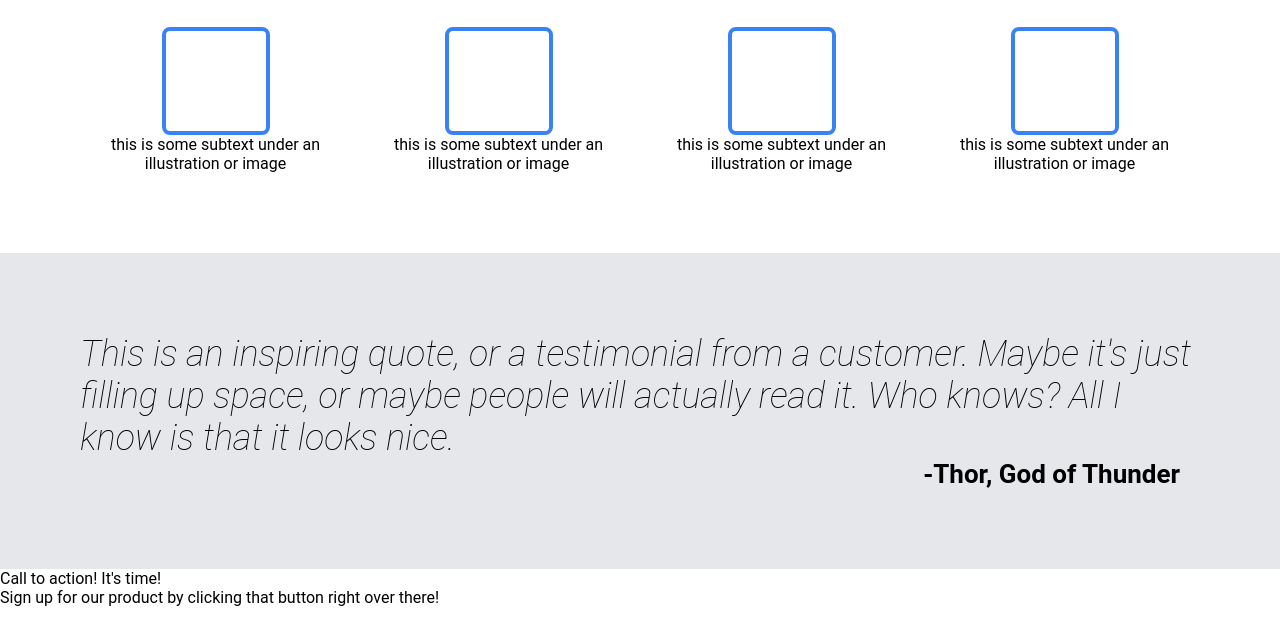
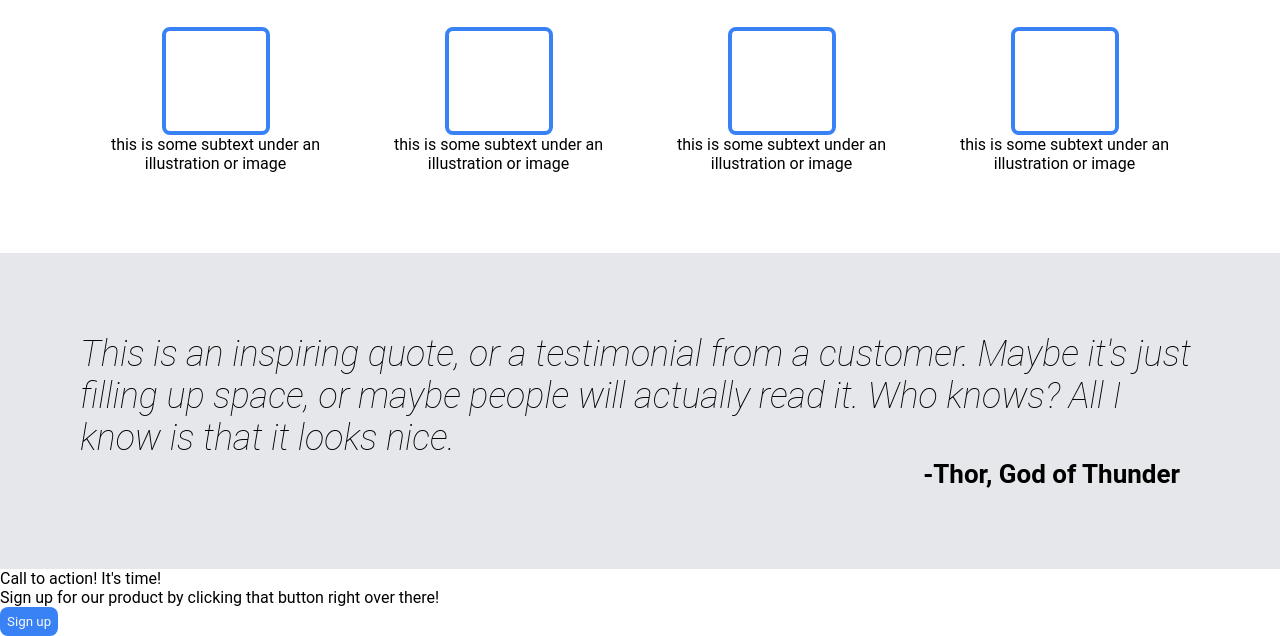
Before and after one commit to mnick02/Landing-Page, a plain HTML site: page index.html in a window 1280 px wide. Shown: the part 496-1132 px from the top of the page. Before the commit the page ends 1103 px from the top, so only its background shows below. Drawn offline with Linux system fonts and the light colour scheme.

Commit message:
Add sign up button for action

```diff
--- a/index.html
+++ b/index.html
@@ -71,6 +71,9 @@
             <div class="action">
                 <div class="action-header">Call to action! It's time!</div>
                 <div class="action-subtext">Sign up for our product by clicking that button right over there!</div>
+                <div class="header-button">
+                    <button>Sign up</button>
+                </div>
             </div>
         </div>
 
```
